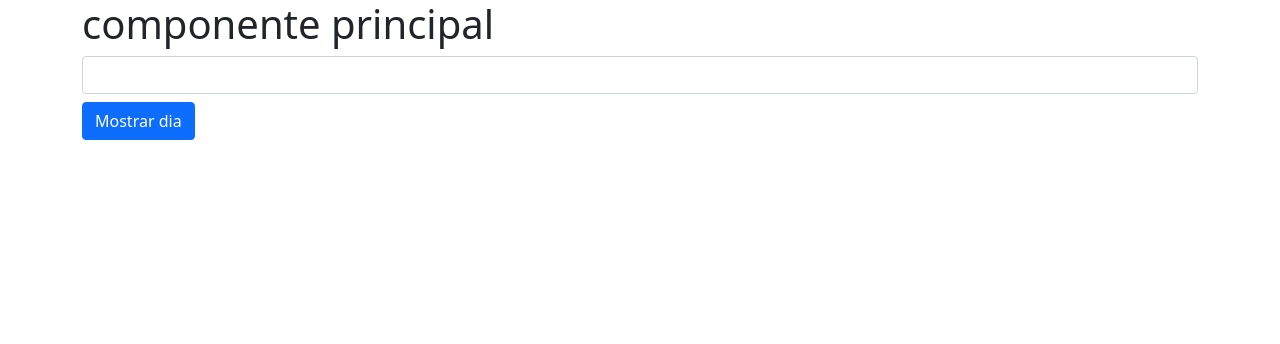
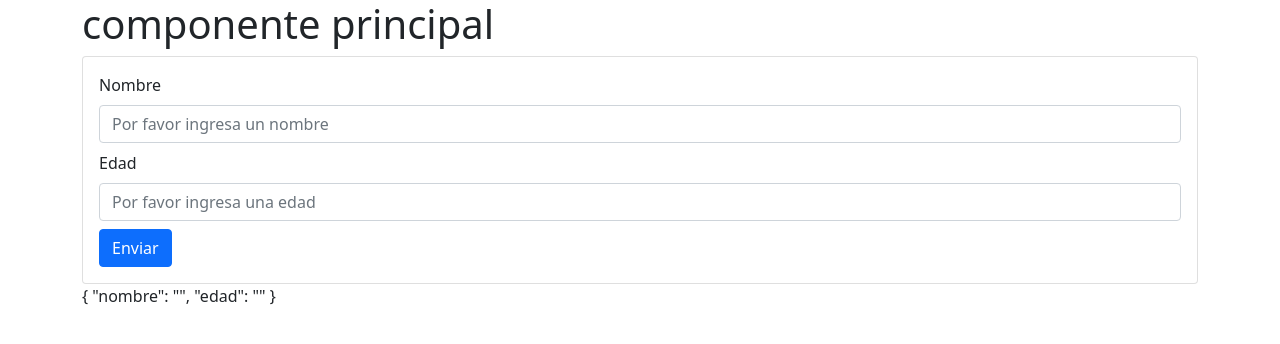
Before and after one commit to mrgerson/aprendiendo-angular-js-, an Angular app: page / in a window 1280 px wide. Shown: the top 344 px of the page. Built offline with nearby package versions, Linux system fonts and the light colour scheme.

Commit message:
formulario de plantilla

```diff
--- a/src/app/app.component.html
+++ b/src/app/app.component.html
@@ -16,7 +16,9 @@
   <!-- <app-bucles></app-bucles> -->
 
    <!-- componente swhitch -->
-   <app-switch></app-switch>
+   <!-- <app-switch></app-switch> -->
 
+   <!-- formulario en plantillas -->
+   <app-forumario-plantilla></app-forumario-plantilla>
 
 </div>
--- /dev/null
+++ b/src/app/forumario-plantilla/forumario-plantilla.component.html
@@ -0,0 +1,23 @@
+<!--
+  [(ngModel)]="persona.nombre"
+  manera de comunicar lo que se ingresa del formulario con la logica de javascrip. con el model
+ -->
+
+<div class="card">
+  <form (ngSubmit)="procesar()">
+    <div class="card-body">
+      <div class="mb-2">
+        <label class="form-label">Nombre</label>
+        <input type="text" name="nombre" id="" class="form-control" placeholder="Por favor ingresa un nombre" [(ngModel)]="persona.nombre">
+      </div>
+      <div>
+        <label class="form-label">Edad</label>
+        <input type="number" name="edad" id="" class="form-control" placeholder="Por favor ingresa una edad" [(ngModel)]="persona.edad">
+      </div>
+      <button class="btn btn-primary mt-2">Enviar</button>
+    </div>
+  </form>
+</div>
+
+<!-- muestra en formato  json el objeto persona -->
+{{persona | json }}
--- /dev/null
+++ b/src/app/forumario-plantilla/forumario-plantilla.component.ts
@@ -0,0 +1,21 @@
+import { Component } from '@angular/core';
+
+
+@Component({
+  selector: 'app-forumario-plantilla',
+  templateUrl: './forumario-plantilla.component.html',
+  styleUrls: ['./forumario-plantilla.component.css']
+})
+export class ForumarioPlantillaComponent {
+
+  persona = {
+    nombre: '',
+    edad: ''
+  };
+
+  procesar(){
+    console.log(this.persona)
+  }
+
+
+}
```
Also changed, not shown: src/app/app.module.ts (+14 -2 lines), src/app/forumario-plantilla/forumario-plantilla.component.css (added), 1 other file (tests, documents, lock files or other folders).
